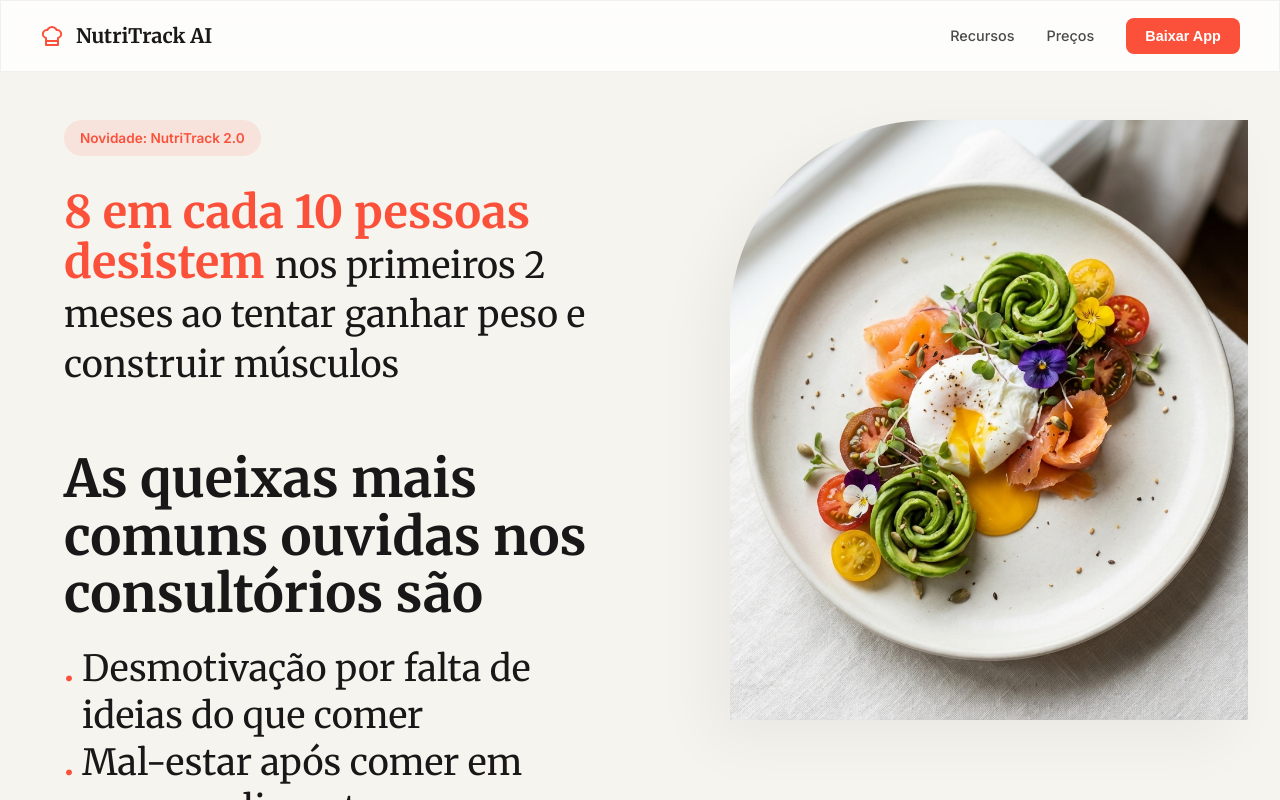
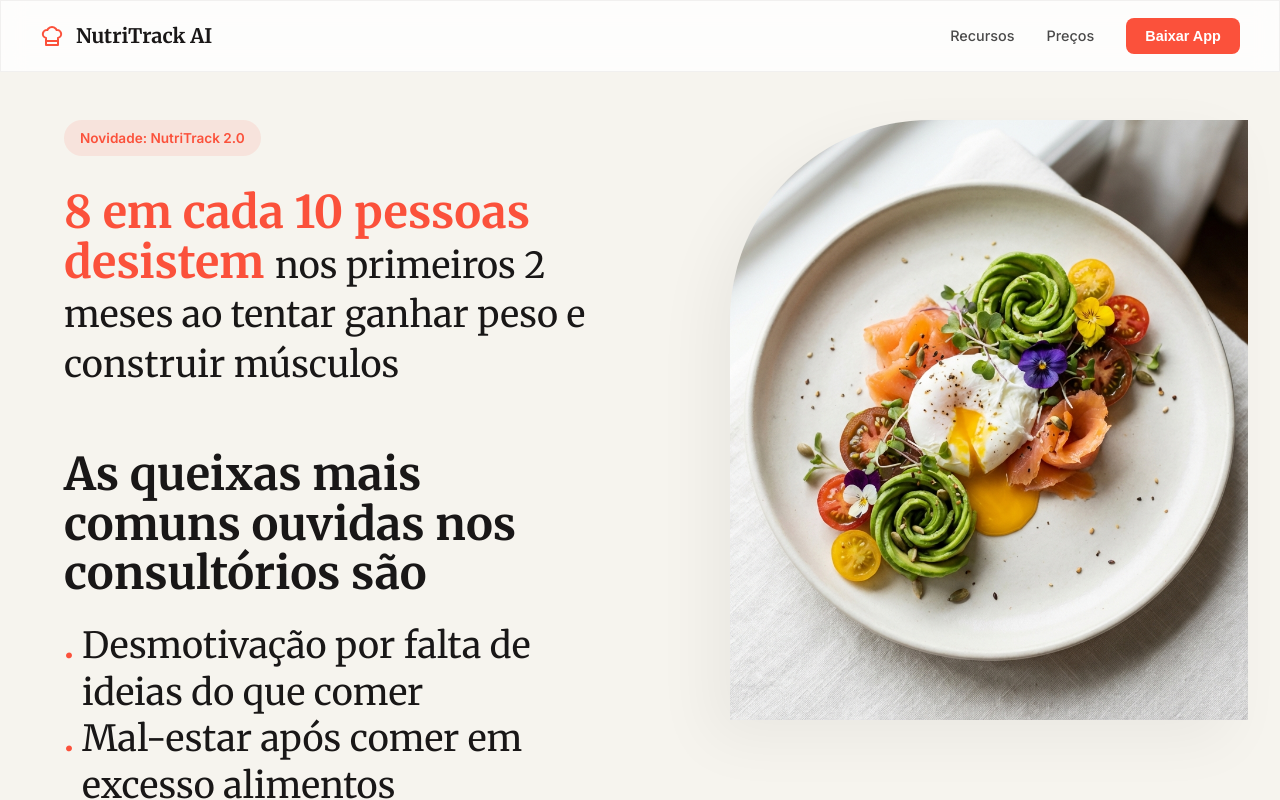
Before and after one commit to YohanSaibb026/LeadingPage, a React (Vite) app: page / in a window 1280 px wide. Shown: the top 800 px of the page. Built offline with nearby package versions, Linux system fonts and the light colour scheme.

Commit message:
feat: add initial styling for landing page components including navbar, hero, features, CTA, and footer with responsive adjustments.

```diff
--- a/src/App.css
+++ b/src/App.css
@@ -169,7 +169,7 @@
 }
 
 .subtitle-main {
-    font-size: 52px;
+    font-size: 45px;
     color: var(--text-main);
     margin-bottom: 1.5rem;
     line-height: 1.1;
```
